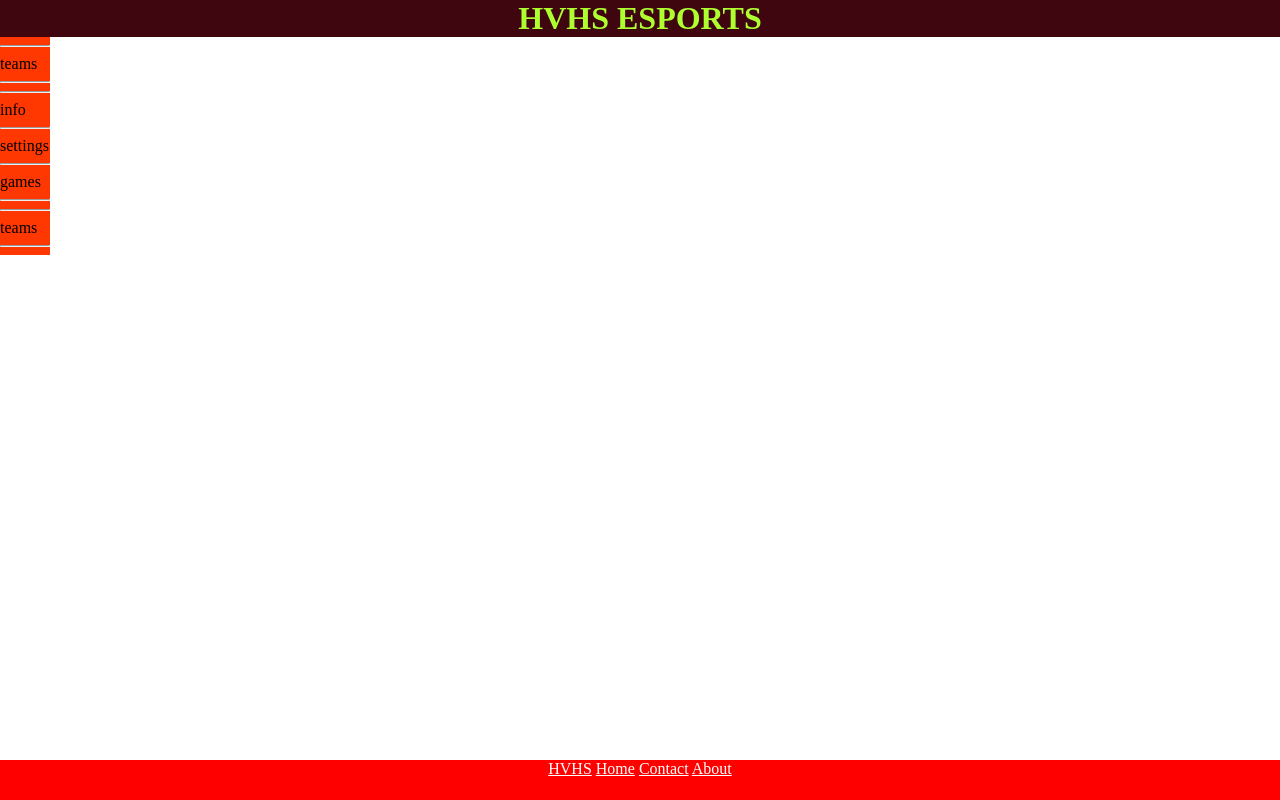
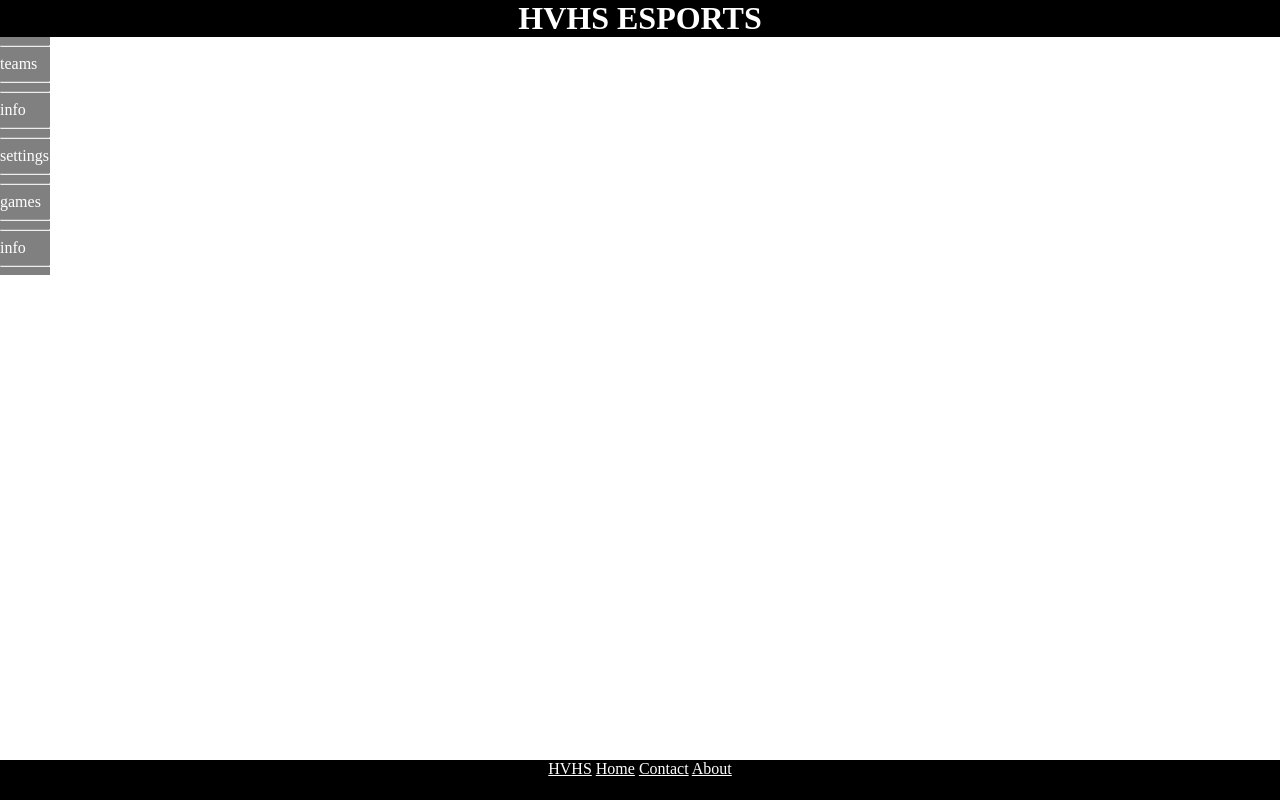
Before and after one commit to HVHS-TECH/website-project-xdcoomer, a plain HTML site: page index.html in a window 1280 px wide. Drawn offline with Linux system fonts and the light colour scheme.

Commit message:
making links change colour when hover plus colour revamp

```diff
--- a/index.html
+++ b/index.html
@@ -15,38 +15,55 @@
 
  <section>
 <nav>
+
   <div>
     <hr>
+    <a>
      teams
+     </a>
    <hr>
   </div>
 
   <div>
     <hr>
+     <a>
      info
-    </hr>
+     </a>
+    <hr>
   </div>
 
   <div>
     <hr>
+     <a>
      settings
-    </hr>
+     </a>
+    <hr>
   </div>
 
 
 <div>
   <hr>
+   <a>
      games
+     </a>
   <hr>
 </div>
 
+
 <div>
   <hr>
-    teams
+    <a>
+    info
+     </a>
     <hr>
 </div>
+
 </nav>
    </section>
+<div>
+  <img src="" alt="">
+</div>
+
 
     <div class="footer">
      <a class=footer-writing href="https://hvhs.school.nz">HVHS</a>
--- a/style.css
+++ b/style.css
@@ -5,12 +5,12 @@ margin:0;
 
 }
  h1{
-  background-color: rgb(64, 6, 16);
+  background-color: black;
   margin:0;
  }
 .header {
   background-color: rgb(216, 25, 237);
-  color: greenyellow;
+  color: white;
   text-align: center;
 
 }
@@ -20,7 +20,7 @@ margin:0;
   left: 0;
   bottom: 0%;
   width: 100%;
-  background-color: red;
+  background-color: black;
   color: white;
   text-align: center;
   height: 40px;
@@ -32,13 +32,23 @@ margin:0;
 }
 
 nav {
-  background-color:rgb(255, 55, 0);
+  background-color:grey;
   float:left;
   width:50px;
   height:auto;
+  color:white;
+}
+
+
+body {
+margin:0px;
 }
 
 section {
 margin:0px;
 vertical-align:text-bottom;
 }
+
+a:hover {
+  color:black;
+}
```
Lines whose indentation alone changed are shown as unchanged.
